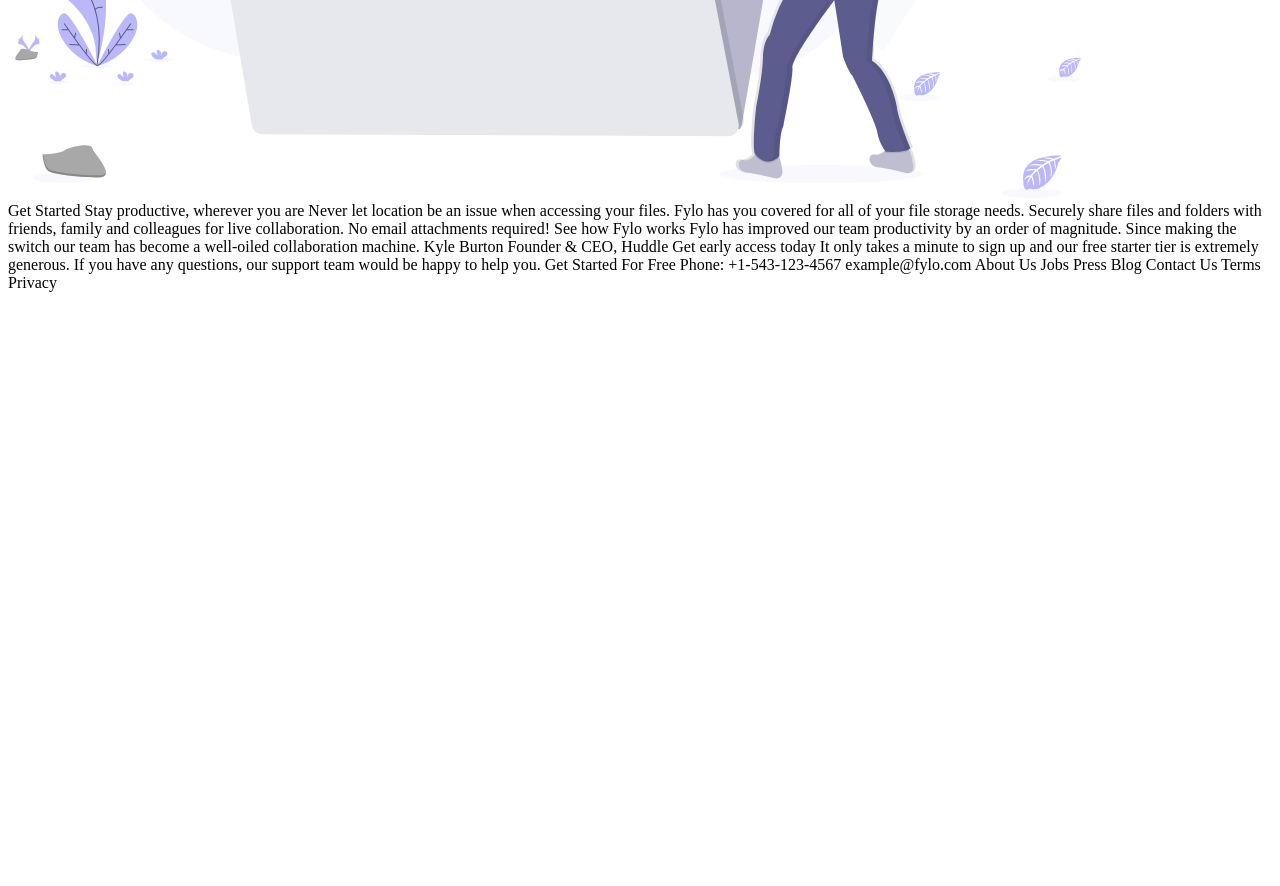
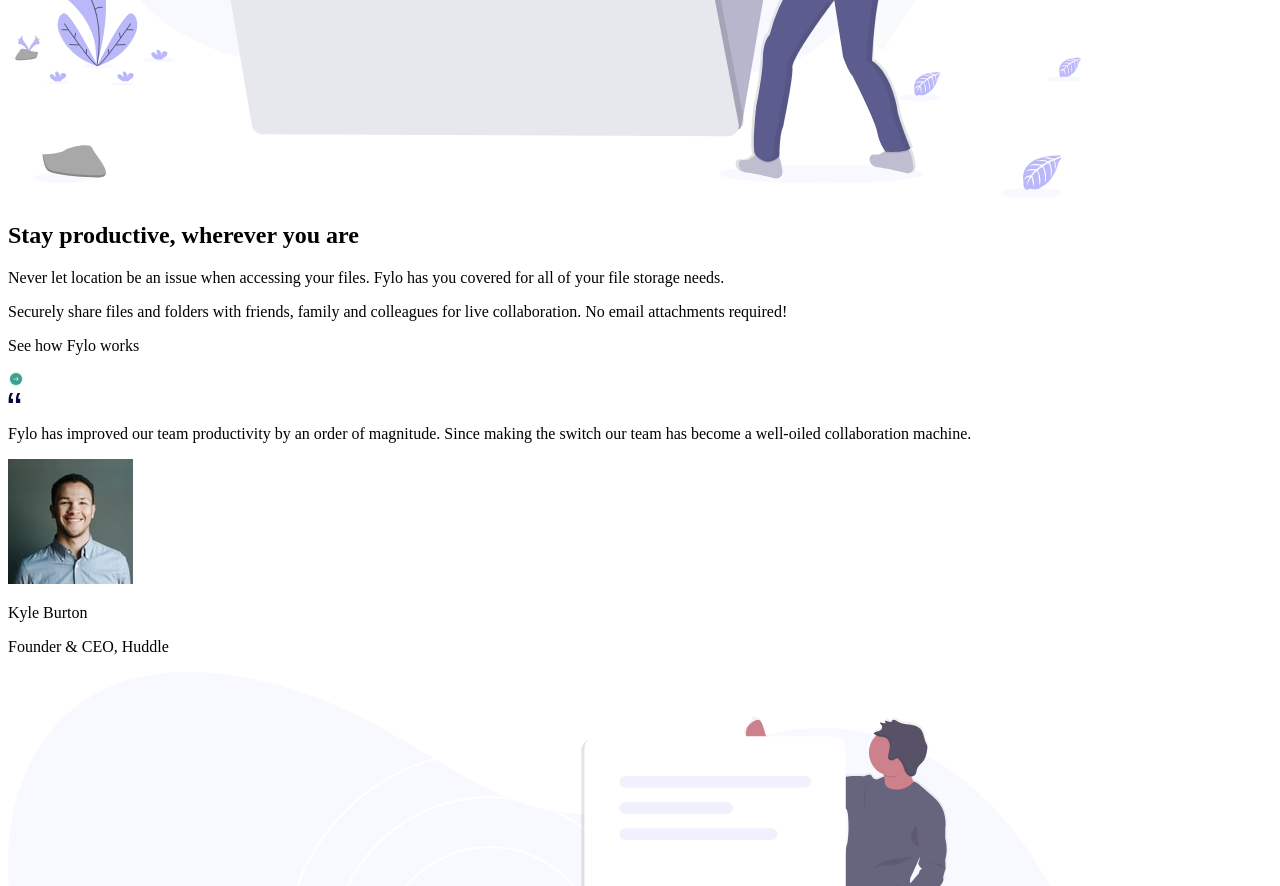
Before and after one commit to Norwyx/fylo-landing-page-two-column-layout, a plain HTML site: page index.html in a window 1280 px wide. Shown: the part 894-1780 px from the top of the page. Before the commit the page ends 1194 px from the top, so only its background shows below. Drawn offline with Linux system fonts and the light colour scheme.

Commit message:
Testimonial section structure finished

```diff
--- a/index.html
+++ b/index.html
@@ -42,21 +42,54 @@
         </div>
       </div>
       <div class="welcome-section__right">
-        <img src="images/illustration-1.svg" alt="" aria-hidden="false" class="right--image">
+        <img src="images/illustration-1.svg" alt="" aria-hidden="true" class="right--image-1">
+      </div>
+    </section>
+    <section class="testimonial-section">
+      <div class="testimonial-section__left">
+        <h1 class="left--title">
+          Stay productive, wherever you are
+        </h1>
+        <p class="left--text-1">
+          Never let location be an issue when accessing your files. Fylo has you
+          covered for all of your file storage needs.
+        </p>
+        <p class="left--text-2">
+          Securely share files and folders with friends, family and colleagues for
+          live collaboration. No email attachments required!
+        </p>
+        <div class="text-3__div">
+          <p class="left--text-3">
+            See how Fylo works
+          </p>
+          <img src="images/icon-arrow.svg" alt="Green arrow" class="arrow-icon">
+        </div>
+        <div class="left--card">
+          <img src="images/icon-quotes.svg" alt="" aria-hidden="true" class="card__icon">
+          <p class="card__text">
+            Fylo has improved our team productivity by an order of magnitude. Since
+            making the switch our team has become a well-oiled collaboration machine.
+          </p>
+          <div class="card__bottom">
+            <div class="bottom__left">
+              <img src="images/avatar-testimonial.jpg" alt="Kyle Burton picture" class="bottom--profile-pic">
+            </div>
+            <div class="bottom__right">
+              <p class="testimonial--name">
+                Kyle Burton
+              </p>
+              <p class="testimonial--info">
+                Founder & CEO, Huddle
+              </p>
+            </div>
+          </div>
+        </div>
+      </div>
+      <div class="testimonial-section__right">
+        <img src="images/illustration-2.svg" alt="" aria-hidden="true" class="right--image-2">
       </div>
     </section>
   </main>
-  Get Started
-
-  Stay productive, wherever you are
-
-  Never let location be an issue when accessing your files. Fylo has you
-  covered for all of your file storage needs.
-
-  Securely share files and folders with friends, family and colleagues for
-  live collaboration. No email attachments required!
-
-  See how Fylo works
 
   Fylo has improved our team productivity by an order of magnitude. Since
   making the switch our team has become a well-oiled collaboration machine.
```
